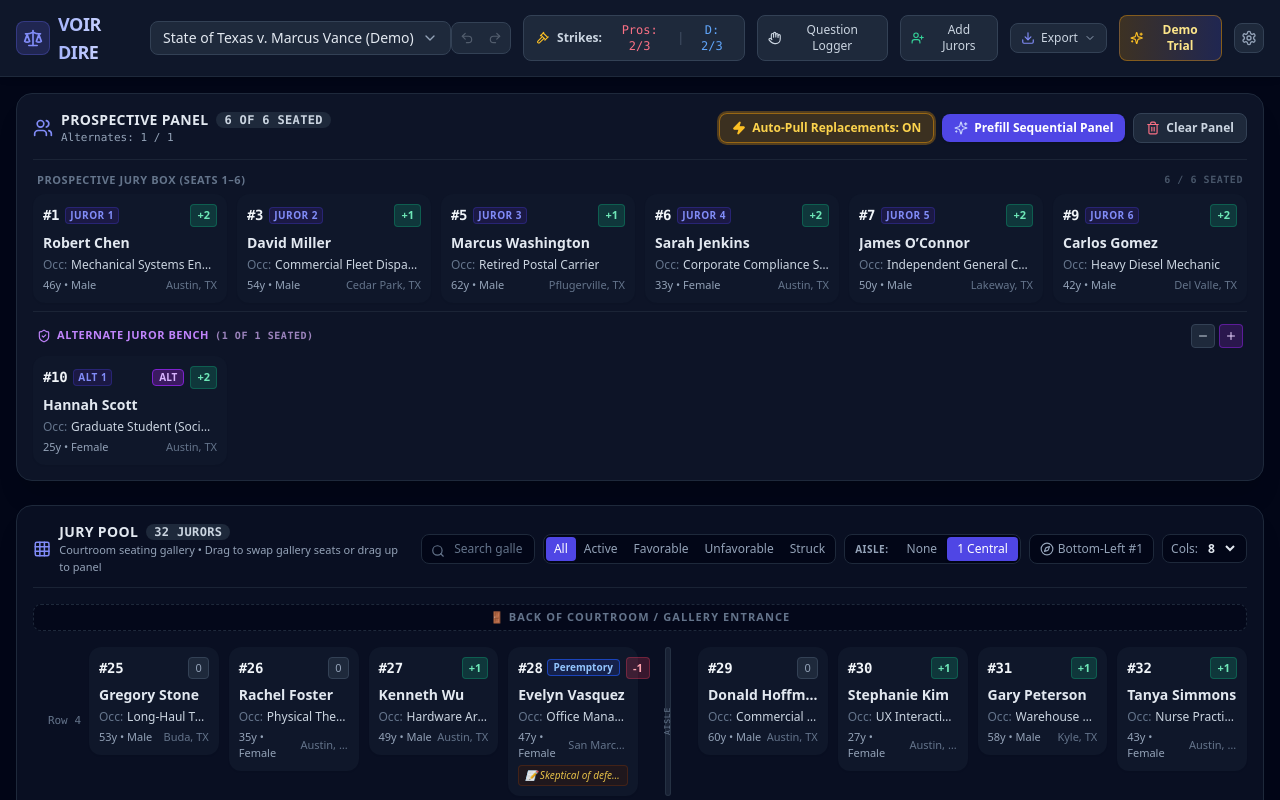
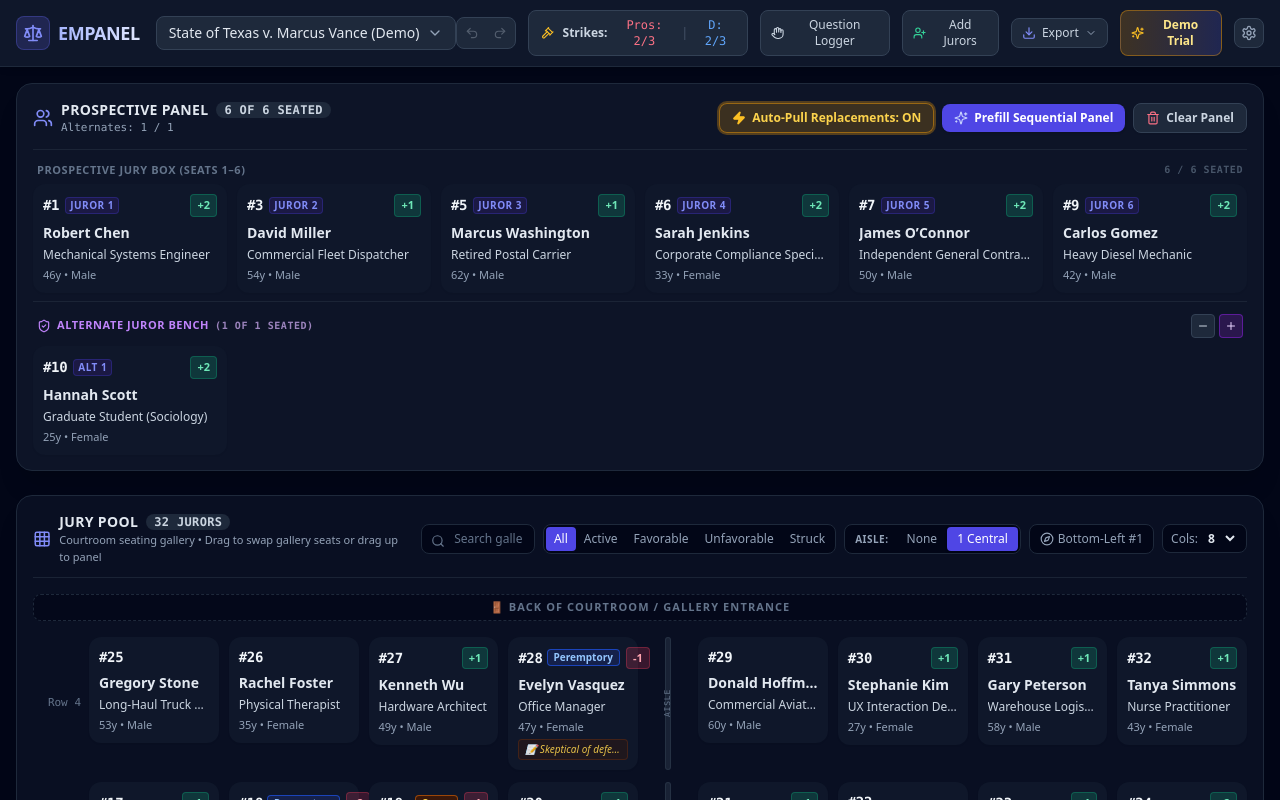
Before and after one commit to cynamonster/empanel, a React (Vite) app: page / in a window 1280 px wide. Both pictures are taken after a click on the button "Demo Trial". Built offline with nearby package versions, Linux system fonts and the light colour scheme.

Commit message:
UI cleanup

```diff
--- a/src/components/layout/Navbar.tsx
+++ b/src/components/layout/Navbar.tsx
@@ -70,7 +70,7 @@ export const Navbar: React.FC<NavbarProps> = ({
             <Scale className="w-5 h-5 text-indigo-400" />
           </div>
           <span className="hidden sm:inline bg-gradient-to-r from-indigo-300 to-indigo-100 bg-clip-text text-transparent">
-            VOIR DIRE
+            EMPANEL
           </span>
         </div>
 
--- a/src/components/seating/JurorCard.tsx
+++ b/src/components/seating/JurorCard.tsx
@@ -51,11 +51,11 @@ export const JurorCard: React.FC<JurorCardProps> = ({
         </span>
       );
     }
-    return (
-      <span className="px-1.5 py-0.5 rounded text-[11px] font-medium bg-slate-800 text-slate-400 border border-slate-700">
-        0
-      </span>
-    );
+    // return (
+    //   <span className="px-1.5 py-0.5 rounded text-[11px] font-medium bg-slate-800 text-slate-400 border border-slate-700">
+    //     0
+    //   </span>
+    // );
   };
 
   const getStatusBadge = () => {
@@ -85,12 +85,12 @@ export const JurorCard: React.FC<JurorCardProps> = ({
             CAUSE DENIED
           </span>
         );
-      case 'alternate':
-        return (
-          <span className="px-1.5 py-0.2 rounded text-[10px] font-semibold bg-purple-900/60 text-purple-300 border border-purple-700">
-            ALT
-          </span>
-        );
+      // case 'alternate':
+      //   return (
+      //     <span className="px-1.5 py-0.2 rounded text-[10px] font-semibold bg-purple-900/60 text-purple-300 border border-purple-700">
+      //       ALT
+      //     </span>
+      //   );
       default:
         if (juror.strikeIntent === 'strike_peremptory') {
           return (
@@ -181,16 +181,15 @@ export const JurorCard: React.FC<JurorCardProps> = ({
       {!compact && (
         <div className="mt-1 space-y-0.5 text-xs text-slate-400">
           <div className="truncate flex items-center space-x-1">
-            <span className="text-slate-500">Occ:</span>
-            <span className="text-slate-300 truncate">{juror.occupation || '—'}</span>
+            <span className="text-slate-300 truncate">{juror.occupation || ''}</span>
           </div>
           <div className="flex items-center justify-between text-[11px] text-slate-400 pt-0.5">
             <span>
               {juror.age ? `${juror.age}y` : ''}{juror.age && juror.gender ? ' • ' : ''}{juror.gender || ''}
             </span>
-            <span className="truncate max-w-[120px] text-slate-500 text-right">
+            {/* <span className="truncate max-w-[120px] text-slate-500 text-right">
               {juror.cityState || juror.cityOrZip || ''}
-            </span>
+            </span> */}
           </div>
         </div>
       )}
--- a/src/db/index.ts
+++ b/src/db/index.ts
@@ -26,9 +26,9 @@ export async function createDefaultCase(type: 'civil' | 'criminal' = 'criminal')
   const isCriminal = type === 'criminal';
   const newCase: Case = {
     id: `case-${Date.now()}-${Math.random().toString(36).substring(2, 7)}`,
-    name: isCriminal ? 'New Criminal Trial (3 Strikes)' : 'New Civil Trial (3 Strikes)',
+    name: isCriminal ? 'New Criminal Trial' : 'New Civil Trial',
     caseType: type,
-    ourSide: 'defense',
+    ourSide: 'plaintiff_prosecution',
     plaintiffStrikesAllowed: 3,
     defenseStrikesAllowed: 3,
     alternateStrikesAllowed: 1,
```
